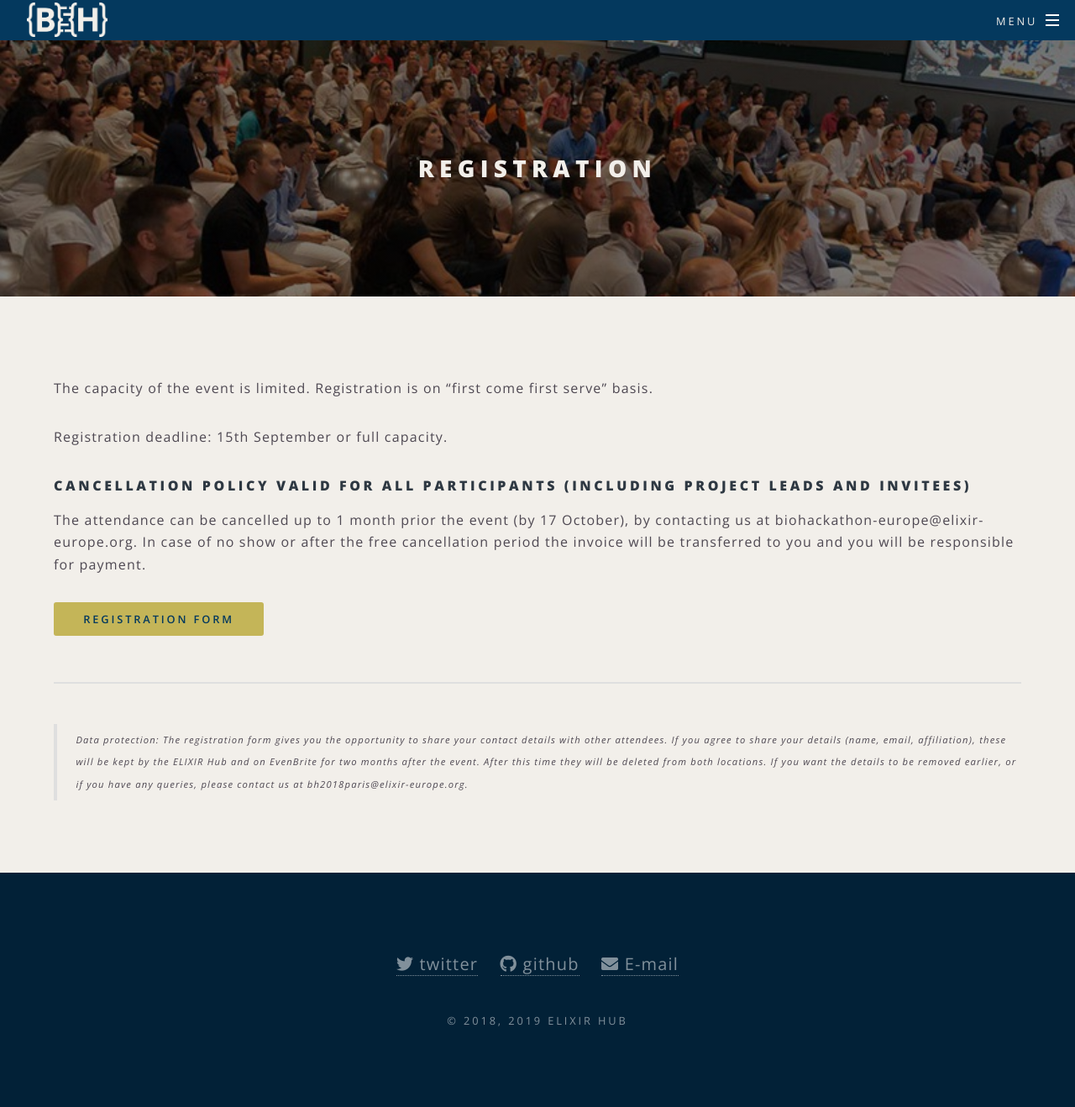
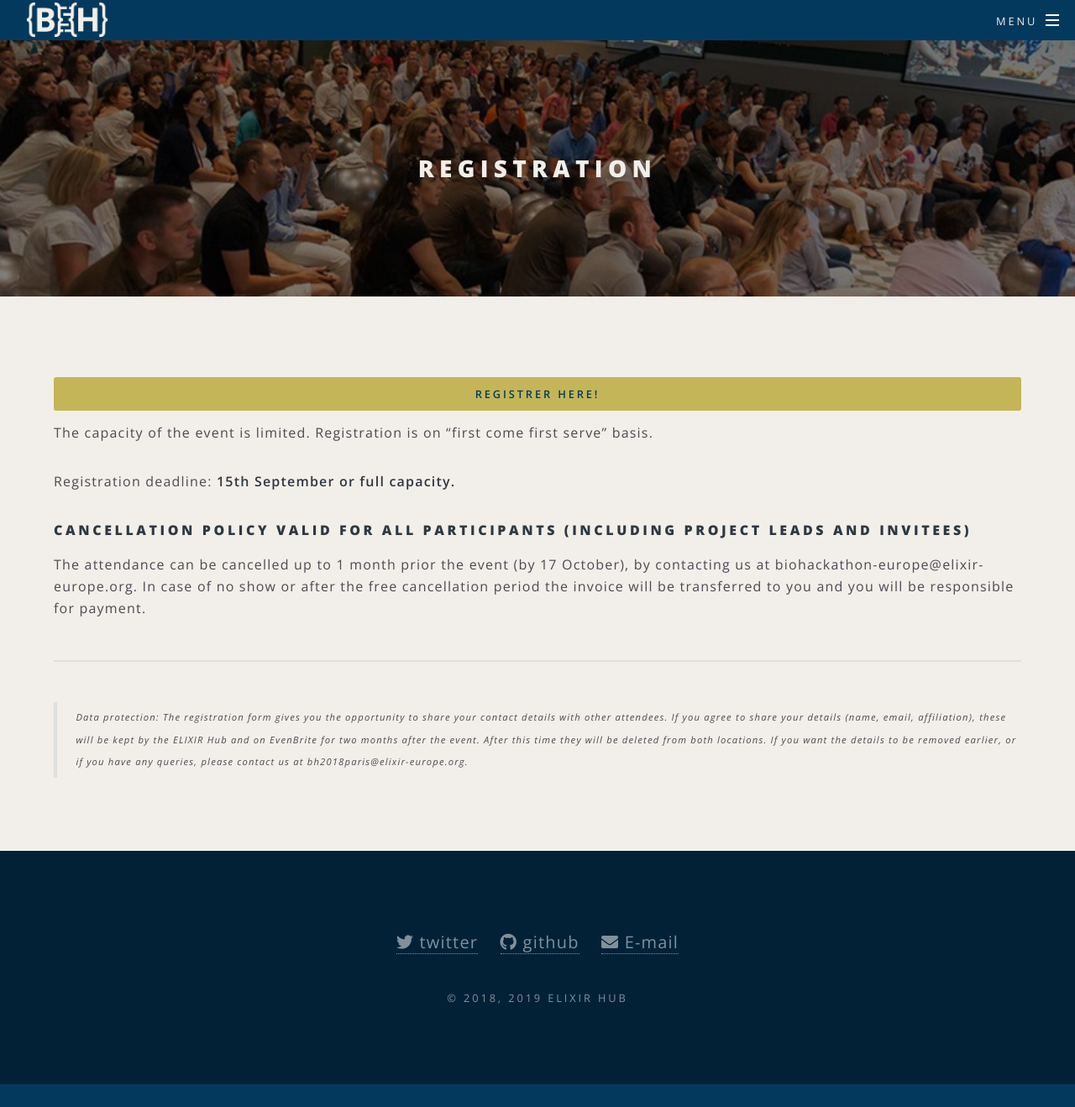
Before and after one commit to elixir-europe/biohackathon-europe-2019, a Jekyll site: the page built from registration.html, in a window 1280 px wide and 1318 px high. Shown: the whole window at 84% size. Built offline with Jekyll 4.4.1, drawn with Linux system fonts in a browser that asks for light colours; nearby versions of some CDN libraries.

Commit message:
Registration page, more visible and inviting button

```diff
--- a/index.html
+++ b/index.html
@@ -49,8 +49,7 @@ layout: landing
 		</div> -->
 		<ul class="actions">
 			<li>
-				<p>Registration is open for project leads and invitees (direct invitation only)</p>
-				<p>Public registration is open from 11th June 2019</p>
+				<p>Registration is now open!</p>
 				<a href="{{ site.baseurl }}/registration" class="button special">Registration</a>
 			</li>
 		</ul>
--- a/registration.html
+++ b/registration.html
@@ -4,12 +4,11 @@ title: Registration
 ---
 <section>
     <section>
+        <a href="https://www.eventbrite.co.uk/e/biohackathon-europe-2019-registration-60022351469" target="_blank" class="button fit special">Registrer here!</a>
         <p>The capacity of the event is limited. Registration is on “first come first serve” basis.
-        <p>Registration deadline: 15th September or full capacity.</p>
-
+        <p>Registration deadline: <strong>15th September or full capacity.</strong></p>
         <h4>Cancellation policy valid for all participants (including project leads and invitees)</h4>
         <p>The attendance can be cancelled up to 1 month prior the event (by 17 October), by contacting us at biohackathon-europe@elixir-europe.org. In case of no show or after the free cancellation period the invoice will be transferred to you and you will be responsible for payment.</p>
-        <a href="https://www.eventbrite.co.uk/e/biohackathon-europe-2019-registration-60022351469" target="_blank" class="button special">Registration form</a>
     </section>
     <hr />
     <blockquote>
```
